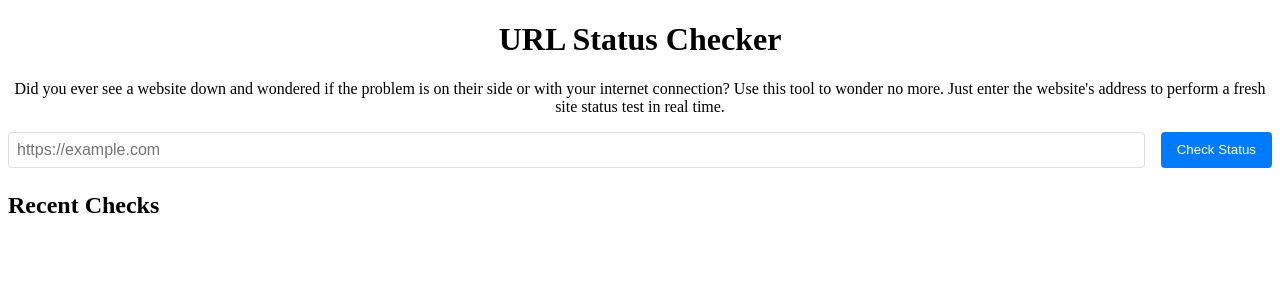
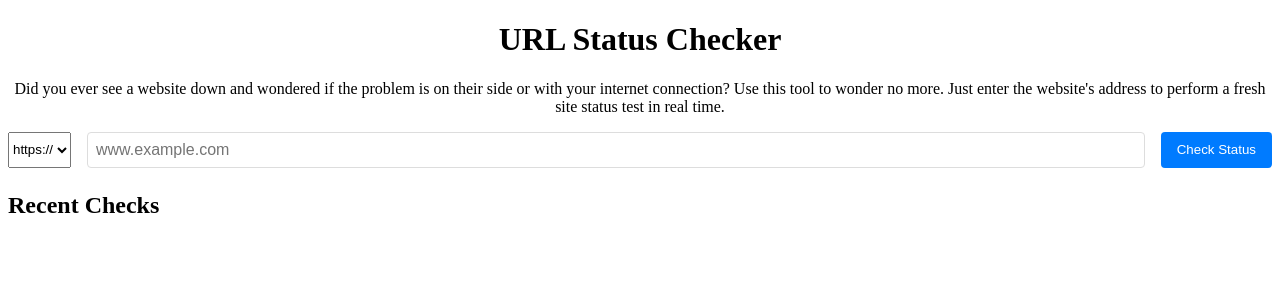
Before and after one commit to pburglin/isitdown, a React (Vite) app: page / in a window 1280 px wide. Shown: the top 300 px of the page. Built offline with nearby package versions, Linux system fonts and the light colour scheme.

Commit message:
Initial commit

```diff
--- a/src/RecentChecks.jsx
+++ b/src/RecentChecks.jsx
@@ -9,7 +9,7 @@ const RecentChecks = ({ checks }) => {
           <li key={index}>
             {check.url}: {check.status.up ? 'Up' : 'Down'} (HTTP {check.status})
             <span style={{ fontSize: '0.8rem', marginLeft: '0.5rem', color: '#777' }}>
-              {new Date(check.timestamp).toLocaleTimeString()}
+              {new Date(check.timestamp).toLocaleDateString()}  	{new Date(check.timestamp).toLocaleTimeString()}
             </span>
           </li>
         ))}
--- a/src/URLChecker.jsx
+++ b/src/URLChecker.jsx
@@ -13,10 +13,12 @@ const URLChecker = () => {
   const [recentChecks, setRecentChecks] = useState(
     JSON.parse(sessionStorage.getItem('recentChecks') || '[]')
   );
+  const [protocol, setProtocol] = useState('https://');
 
   const handleCheckStatus = async () => {
-    if (!validateURL(inputURL)) {
-      setErrorMessage('Please enter a valid URL (e.g., https://example.com)');
+    const fullURL = protocol + inputURL;
+    if (!validateURL(fullURL)) {
+      setErrorMessage('Please enter a valid URL (e.g., www.example.com)');
       return;
     }
 
@@ -24,12 +26,12 @@ const URLChecker = () => {
     setIsChecking(true);
 
     try {
-      const status = await checkURLStatus(inputURL);
+      const status = await checkURLStatus(fullURL);
       setStatusResult(status);
 
       setRecentChecks(prev => {
         const newChecks = [...prev, {
-          url: inputURL,
+          url: fullURL,
           ...status,
           timestamp: Date.now()
         }];
@@ -54,10 +56,19 @@ const URLChecker = () => {
   return (
     <div className="checker-container">
       <div className="input-group">
+        <select
+          value={protocol}
+          onChange={(e) => setProtocol(e.target.value)}
+          aria-label="Select URL protocol"
+        >
+          <option value="http://">http://</option>
+          <option value="https://">https://</option>
+        </select>
         <URLInput
           value={inputURL}
           onChange={setInputURL}
           onEnter={handleCheckStatus}
+          placeholder="www.example.com"
         />
         <CheckStatusButton
           onClick={handleCheckStatus}
--- a/src/URLInput.jsx
+++ b/src/URLInput.jsx
@@ -1,6 +1,6 @@
 import React from 'react';
 
-const URLInput = ({ value, onChange, onEnter }) => {
+const URLInput = ({ value, onChange, onEnter, placeholder }) => {
   const handleKeyPress = (e) => {
     if (e.key === 'Enter') {
       onEnter?.();
@@ -10,7 +10,7 @@ const URLInput = ({ value, onChange, onEnter }) => {
   return (
     <input
       type="text"
-      placeholder="https://example.com"
+      placeholder={placeholder}
       value={value}
       onChange={(e) => onChange(e.target.value)}
       onKeyPress={handleKeyPress}
```
